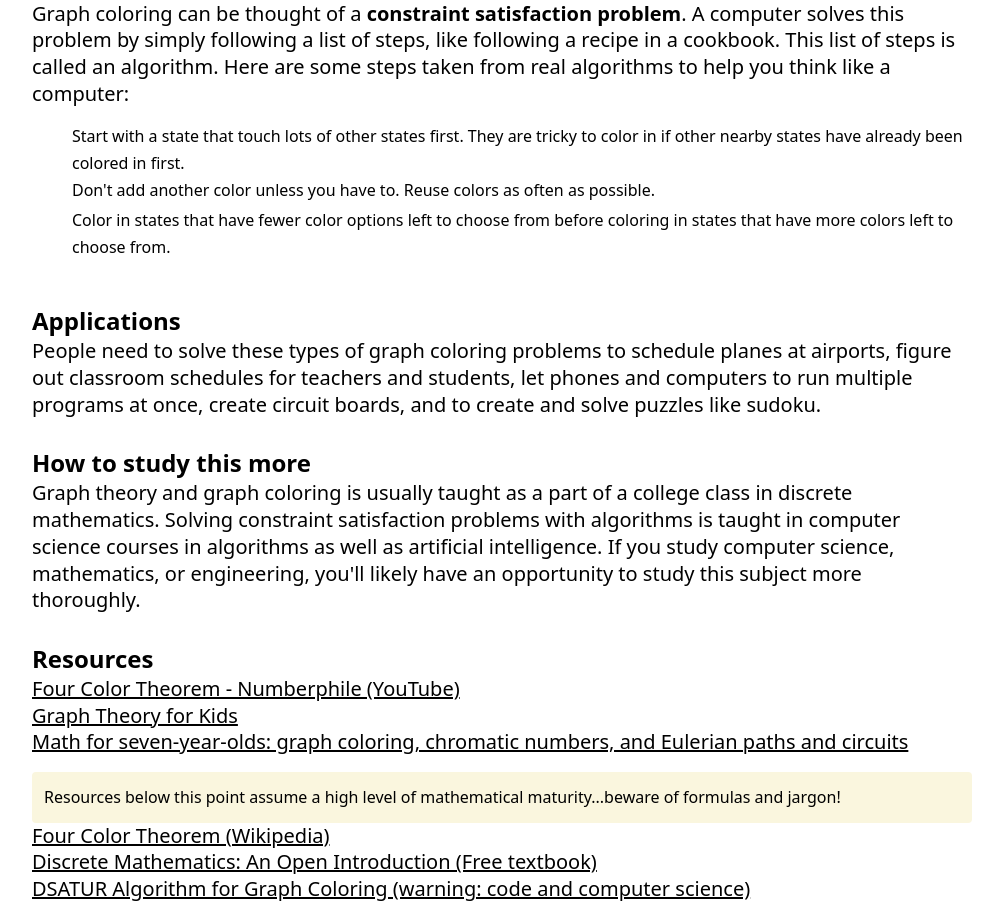
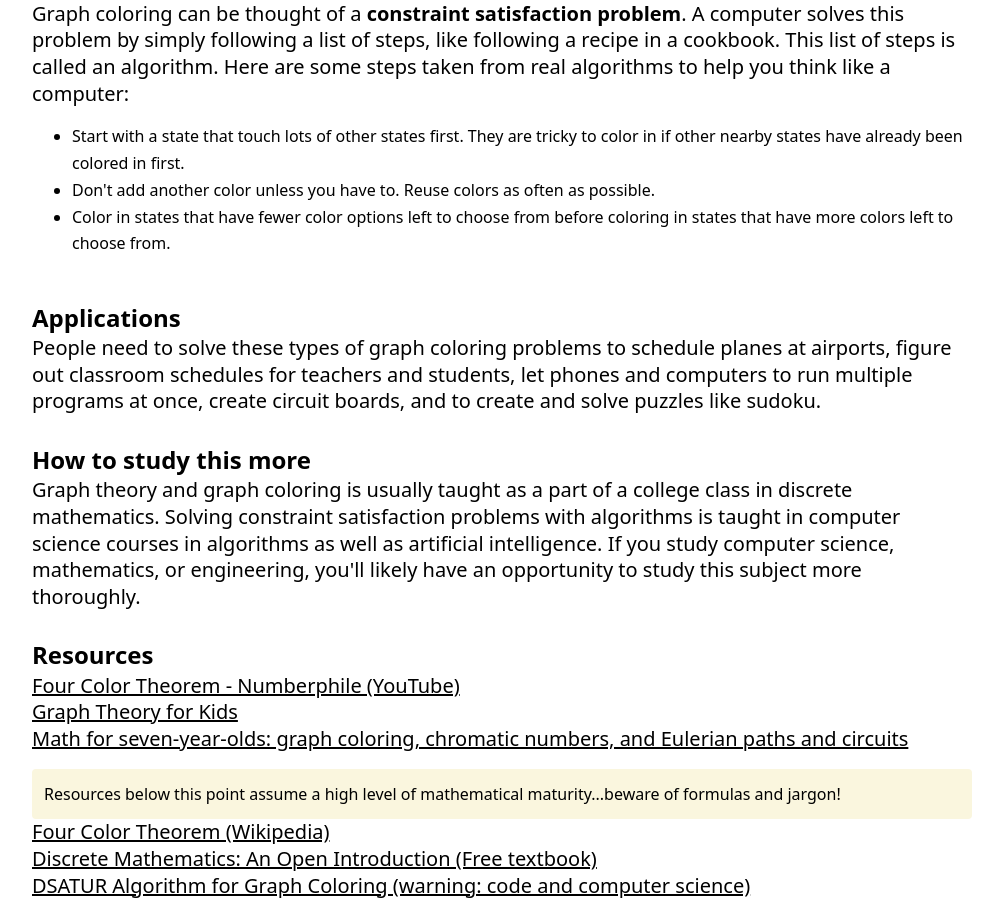
Before and after one commit to prokopcm/graph-coloring, a Nuxt app: page /about in a window 1280 px wide. Shown: the part 850-1770 px from the top of the page, without its empty margins (138-1141 px from the left). Built offline with nearby package versions, Linux system fonts and the light colour scheme.

Commit message:
Fix list style

```diff
--- a/pages/about.vue
+++ b/pages/about.vue
@@ -185,4 +185,8 @@ a {
 .intro {
     text-align:left;
 }
+li {
+  display: list-item;
+  height: auto;
+}
 </style>
```
